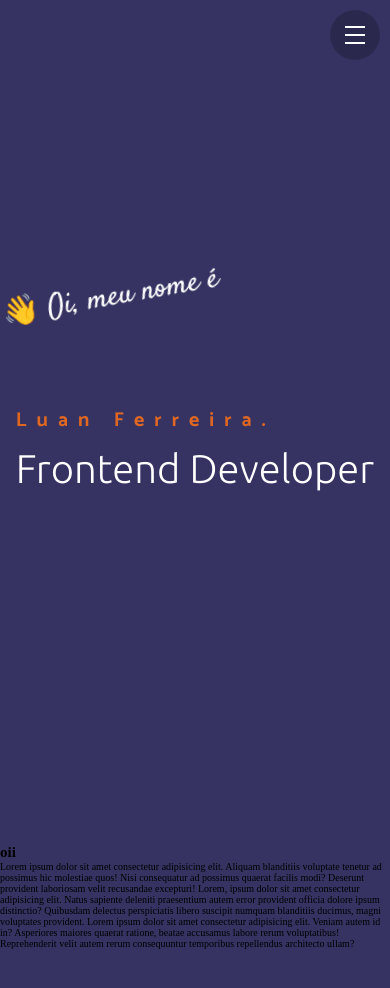
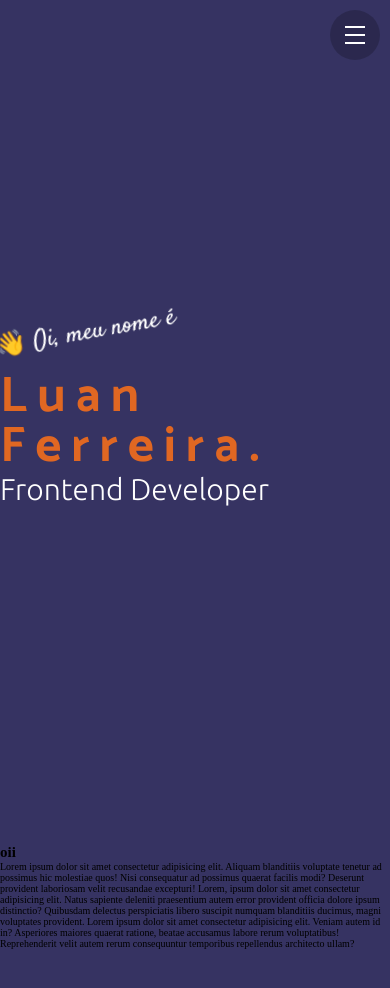
Before and after one commit to rfluan/portfolio, a plain HTML site: page index.html in a window 390 px wide. Shown: the top 988 px of the page. Drawn offline with Linux system fonts and the light colour scheme.

Commit message:
home mobile

```diff
--- a/assets/css/style.css
+++ b/assets/css/style.css
@@ -113,7 +113,7 @@ aside.text-home {
   color: var(--color-orange);
   font-family: var(--text-c);
   font-weight: bold;
-  font-size: 12em;
+  font-size: max(60px, 5vw);
   letter-spacing: 15px;
   line-height: 100px;
 }
@@ -122,7 +122,7 @@ aside.text-home {
   color: white;
   font-family: var(--text-u);
   font-weight: 300;
-  font-size: 4em;
+  font-size: max(50px, 2vw);
 }
 
 .about {
@@ -139,7 +139,6 @@ aside.text-home {
 
 
 @media (max-width: 820px) {
-
   section.home {
     height: 100vh;
   }
@@ -183,13 +182,25 @@ aside.text-home {
     display: block;
   }
 
+  aside.text-home {
+    margin: auto;
+  }
+  .hi {
+    font-size: max(25px, 2vw);
+    transform: rotate(-10deg) translate(0px, -40px);
+  }
+
   .home h2 {
     color: var(--color-orange);
     font-family: var(--text-c);
     font-weight: bold;
-    font-size: 2em;
+    font-size: 5em;
     letter-spacing: 10px;
     line-height: 50px;
+  }
+
+  .front {
+    font-size: max(30px, 3vw);
   }
 }
 
```
